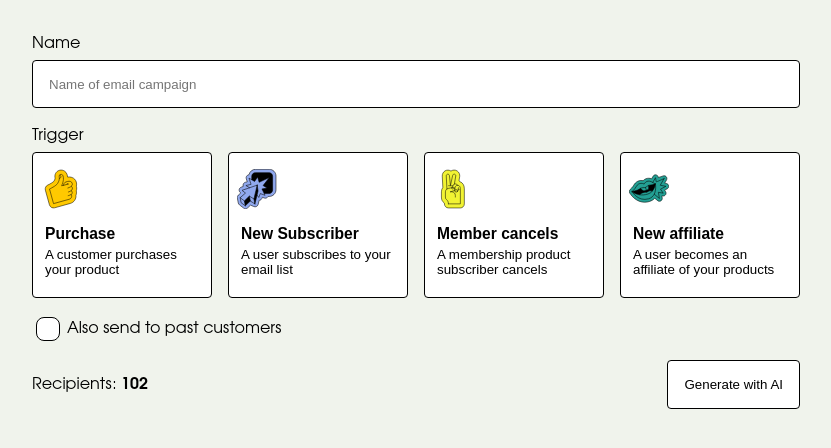
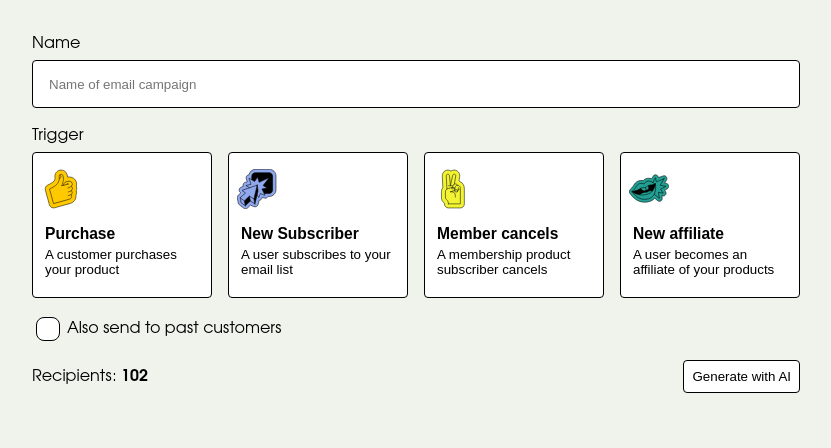
Before and after one commit to MauFrontier/gumroad-email-marketing-prototype, a React (Vite) app: page / in a window 1280 px wide. Shown: the top 448 px of the page, without its empty margins (224-1055 px from the left). Built offline with nearby package versions, Linux system fonts and the light colour scheme.

Commit message:
ui: Make GenAI button have less padding

```diff
--- a/src/features/EmailMarketing/shared/TargetingBuilderHeader/TargetingBuilderHeader.tsx
+++ b/src/features/EmailMarketing/shared/TargetingBuilderHeader/TargetingBuilderHeader.tsx
@@ -14,7 +14,7 @@ const TargetingBuilderHeader = () => {
       <Button
         onClick={openGenerateWithAIPanel}
         label="Generate with AI"
-        className="p-4">
+        className="p-3">
         Generate with AI
       </Button>
     </div>
```
